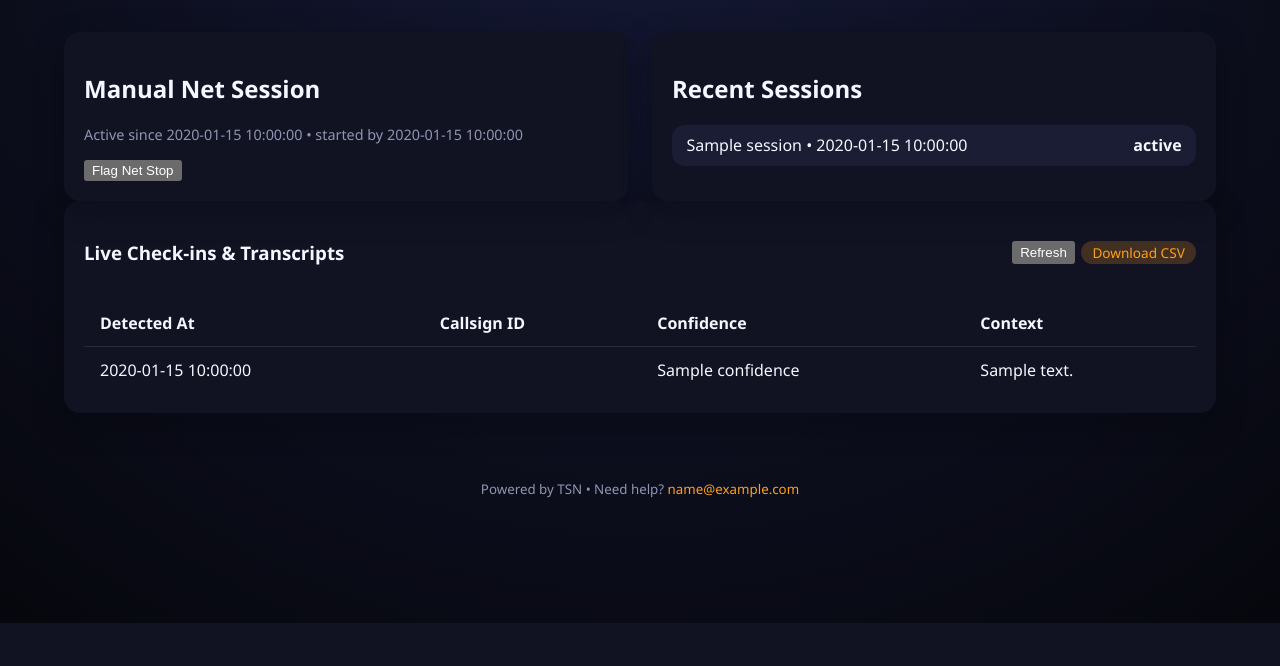
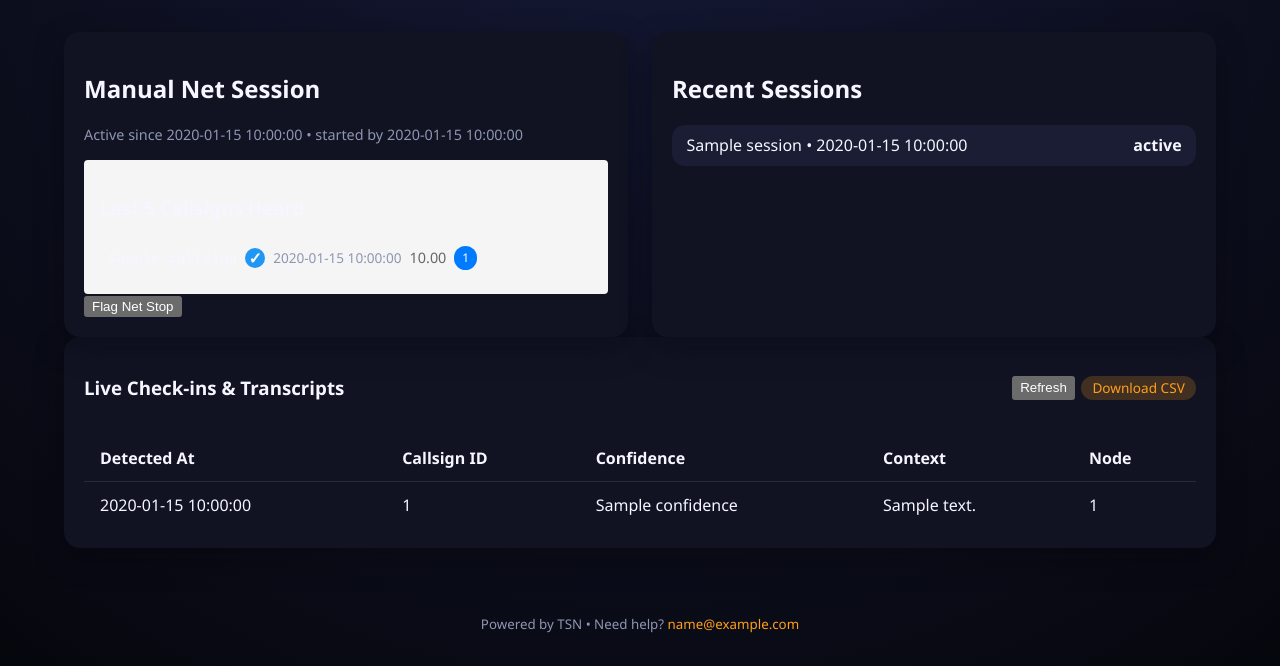
Before and after one commit to Wintergrasped/TSN_V2, a Python web app: template web/templates/net_control.html in a window 1280 px wide. Shown: the part 177-843 px from the top of the page. Before the commit the page ends 800 px from the top, so only its background shows below. Run offline with Jinja, Linux system fonts and the light colour scheme; the template is opened without the code that fills it: most values are stand-ins (such as "Sample title", 1, 10 or a date in 2020).

Commit message:
Major web portal improvements: speed + multi-node + live callsigns
PERFORMANCE FIX:
- Cache AI summaries in profile metadata (7-day TTL)
- Callsign pages now load instantly instead of waiting for AI
- Summary regenerates only if cache is older than 7 days

NET CONTROL ENHANCEMENTS:
1. Node Selection Dropdown
   - Filter feed and live callsigns by specific node
   - Auto-populate from audio_files.node_id
   - Supports multi-site deployments

2. Live Callsigns (Last 5 Heard)
   - Shows most recent callsigns during active nets
   - QRZ validation status with check/X indicators
   - Green check = QRZ validated
   - Blue check = Other validation
   - Red X = Not validated
   - Displays confidence and timestamp
   - Node badge shows which node heard them

3. Enhanced Feed Table
   - Added node_id column
   - Filter by node parameter
   - Shows source of each detection

NOTE: Live callsign extraction uses existing CallsignLog data.
For real-time transcription prioritization when net is active,
additional orchestrator changes needed (separate PR).

```diff
--- a/web/templates/net_control.html
+++ b/web/templates/net_control.html
@@ -11,11 +11,51 @@
     Please sign in to control nets. You can still review recent sessions and check-ins below.
 </div>
 {% endif %}
+
+<!-- Node Selection -->
+{% if available_nodes and available_nodes|length > 1 %}
+<section class="node-selector">
+    <label for="node-select">Filter by Node:</label>
+    <select id="node-select" onchange="window.location.href='?node_id=' + this.value">
+        <option value="">All Nodes</option>
+        {% for node in available_nodes %}
+            <option value="{{ node }}" {% if selected_node == node %}selected{% endif %}>{{ node }}</option>
+        {% endfor %}
+    </select>
+</section>
+{% endif %}
+
 <section class="grid">
     <article>
         <h2>Manual Net Session</h2>
         {% if active_session %}
             <p class="muted">Active since {{ active_session.started_at }} • started by {{ active_session.started_by }}</p>
+
+            <!-- Live Callsigns Section -->
+            {% if live_callsigns %}
+            <div class="live-callsigns">
+                <h3>Last 5 Callsigns Heard</h3>
+                <ul class="callsign-list">
+                    {% for cs in live_callsigns %}
+                    <li>
+                        <span class="callsign">{{ cs.callsign }}</span>
+                        {% if cs.qrz_status == "valid" %}
+                            <span class="qrz-check valid" title="QRZ Validated">✓</span>
+                        {% elif cs.qrz_status == "valid_other" %}
+                            <span class="qrz-check other" title="Validated (not QRZ)">✓</span>
+                        {% else %}
+                            <span class="qrz-check invalid" title="Not Validated">✗</span>
+                        {% endif %}
+                        <span class="timestamp muted">{{ cs.detected_at }}</span>
+                        <span class="confidence">{{ "%.2f"|format(cs.confidence) }}</span>
+                        {% if cs.node_id %}
+                            <span class="node-badge">{{ cs.node_id }}</span>
+                        {% endif %}
+                    </li>
+                    {% endfor %}
+                </ul>
+            </div>
+            {% endif %}
         {% endif %}
         {% if requires_login %}
             <p class="muted">Manual controls are limited to authenticated portal operators.</p>
@@ -60,24 +100,104 @@
     </div>
     <div class="table-wrapper">
         <table id="net-control-feed">
-            <thead><tr><th>Detected At</th><th>Callsign ID</th><th>Confidence</th><th>Context</th></tr></thead>
+            <thead><tr><th>Detected At</th><th>Callsign ID</th><th>Confidence</th><th>Context</th><th>Node</th></tr></thead>
             <tbody>
                 {% if feed %}
                 {% for row in feed %}
                     <tr>
                         <td>{{ row.detected_at }}</td>
-                        <td>{{ callsign_link(row.callsign_id) }}</td>
+                        <td>{{ row.callsign_id }}</td>
                         <td>{{ row.confidence or '—' }}</td>
                         <td>{{ row.context or row.transcript }}</td>
+                        <td>{{ row.node_id }}</td>
                     </tr>
                 {% endfor %}
                 {% else %}
                     <tr>
-                        <td colspan="4" class="muted">No check-ins yet.</td>
+                        <td colspan="5" class="muted">No check-ins yet.</td>
                     </tr>
                 {% endif %}
             </tbody>
         </table>
     </div>
 </section>
+
+<style>
+.node-selector {
+    margin-bottom: 1rem;
+}
+
+.live-callsigns {
+    margin-top: 1rem;
+    padding: 1rem;
+    background: var(--background-alt, #f5f5f5);
+    border-radius: 4px;
+}
+
+.callsign-list {
+    list-style: none;
+    padding: 0;
+    margin: 0.5rem 0 0 0;
+}
+
+.callsign-list li {
+    display: flex;
+    align-items: center;
+    gap: 0.5rem;
+    padding: 0.5rem;
+    border-bottom: 1px solid var(--border-color, #ddd);
+}
+
+.callsign-list li:last-child {
+    border-bottom: none;
+}
+
+.callsign {
+    font-weight: bold;
+    font-family: monospace;
+    font-size: 1.1em;
+}
+
+.qrz-check {
+    display: inline-block;
+    width: 20px;
+    height: 20px;
+    line-height: 20px;
+    text-align: center;
+    border-radius: 50%;
+    font-weight: bold;
+}
+
+.qrz-check.valid {
+    background: #4caf50;
+    color: white;
+}
+
+.qrz-check.other {
+    background: #2196f3;
+    color: white;
+}
+
+.qrz-check.invalid {
+    background: #f44336;
+    color: white;
+}
+
+.timestamp {
+    font-size: 0.85em;
+}
+
+.confidence {
+    font-size: 0.9em;
+    color: var(--text-muted, #666);
+}
+
+.node-badge {
+    font-size: 0.75em;
+    padding: 0.2rem 0.5rem;
+    background: var(--primary-color, #007bff);
+    color: white;
+    border-radius: 12px;
+}
+</style>
 {% endblock %}
```
Also changed, not shown: web/routes/profiles.py (+12 -1 lines), web/services/net_control.py (+83 -8 lines), web/services/profiles.py (+29 -1 lines).
